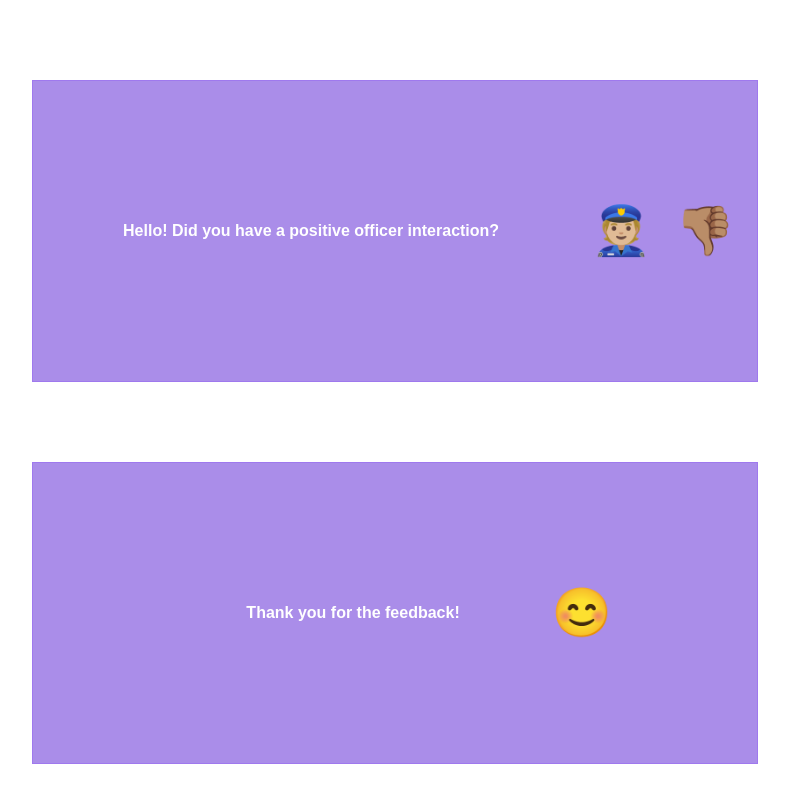
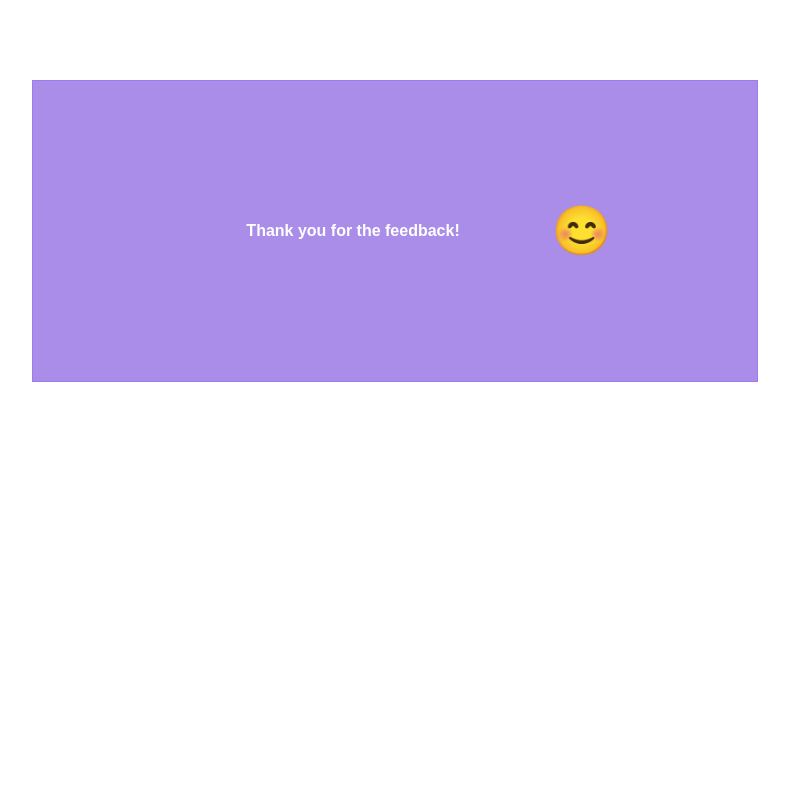
Before and after one commit to charlespaull/yes-no_reviewComponent, a React (Create React App) app in the folder yes-no-user/: page / in a window 1280 px wide. Both pictures are taken after a click on the element "👮🏼‍". Shown: the top 802 px of the page, without its empty margins (245-1034 px from the left). Built offline with nearby package versions, Linux system fonts and the light colour scheme.

Commit message:
rendering works based on T/F state hasUserSubmit! MVP done - want to add counter for y/n reviews.

```diff
--- a/yes-no-user/src/UserReview.js
+++ b/yes-no-user/src/UserReview.js
@@ -15,7 +15,6 @@ class UserReview extends React.Component {
     };
 
     // bound methods for hover on/off emoji, hasUserSubmit methods
-
     this.onHoverEmoji = this.onHoverEmoji.bind(this);
 
     this.offHoverEmoji = this.offHoverEmoji.bind(this);
@@ -51,40 +50,24 @@ class UserReview extends React.Component {
     // console.log(event.target.id); // id is captured on click
     // user submitted a review - change the state to true
     this.setState({
-      // only changing to true, not ! because user only needs to submit once.
+      // note: only changing to true, not ! because user only needs to submit once.
       hasUserSubmit: true
     });
-
     reviewCount = event.target.id;
     console.log("This is the review " + reviewCount);
   }
 
   render() {
-    // logic - if (hasUserSubmit), then return thank you element
-    // return element variable
+    // Note: overall logic - if (this.state.hasUserSubmit), return thank you element - otherwise, review Q component should stay on screen until submit
+
+    let review;
+    // null declared variable - will mutate hold condition of {conditional} if user submits, {review} if not.
+    let conditional = null;
+    // component that shows up when user clicks to submit a review
     let confirmedSubmit;
-    if (this.hasUserSubmit) {
-      confirmedSubmit = (
-        <div className="confirm-container">
-          <div className="confirm">Thank you for the feedback!</div>
-          <div className="smile-emoji">
-            <span
-            id={"smileIcon"}
-            aria-label="jsx-a11y/accessible-emoji"
-            role="img"
-            className={this.state.hoverID === "smileIcon" ? "big" : "small"}
-            onMouseEnter={event => this.onHoverEmoji(event)}
-            onMouseLeave={event => this.offHoverEmoji(event)}
-            >
-              😊
-            </span>
-          </div>
-        </div>
-      );
-    }
 
-    return (
-      <div>
+    // review component before submit
+    review = (
       <div className="review-container">
         <div className="review">
           Hello! Did you have a positive officer interaction?
@@ -95,7 +78,6 @@ class UserReview extends React.Component {
             id={"officerIcon"}
             aria-label="jsx-a11y/accessible-emoji"
             role="img"
-            // path="/reviewSubmitted"
             // logic: IF hoverID state is set to ID (from event.target.id) prop, then return CSS properties for "big"; otherwise, small props
             className={this.state.hoverID === "officerIcon" ? "big" : "small"}
             // eventHandlers for onHover & offHover
@@ -124,9 +106,38 @@ class UserReview extends React.Component {
           </span>
         </div>
       </div>
+    );
 
-      <div>{confirmedSubmit}</div>
+    // confirmed submit component
+    confirmedSubmit = (
+      <div className="confirm-container">
+        <div className="confirm">Thank you for the feedback!</div>
+        <div className="smile-emoji">
+          <span
+            id={"smileIcon"}
+            aria-label="jsx-a11y/accessible-emoji"
+            role="img"
+            className={this.state.hoverID === "smileIcon" ? "big" : "small"}
+            onMouseEnter={event => this.onHoverEmoji(event)}
+            onMouseLeave={event => this.offHoverEmoji(event)}
+          >
+            😊
+          </span>
+        </div>
+      </div>
+    );
 
+    // logic if user has submitted a review - different actions happen
+    if (this.state.hasUserSubmit) {
+      conditional = <div>{confirmedSubmit}</div>;
+    } else {
+      conditional = <div>{review}</div>;
+    }
+
+    return (
+      <div>
+        {/* returns the conditional variable with respective object based on this.state.hasUserSubmit T/F */}
+        {conditional}
       </div>
     );
   }
--- a/yes-no-user/src/userReview.css
+++ b/yes-no-user/src/userReview.css
@@ -1,4 +1,5 @@
-.review-container, .confirm-container {
+.review-container,
+.confirm-container {
   display: flex;
   flex-direction: row;
   justify-content: center;
@@ -11,7 +12,8 @@
   margin: 10vh auto;
 }
 
-.review, .confirm {
+.review,
+.confirm {
   padding: 10vh 10vh;
   font-family: sans-serif;
   font-weight: bold;
@@ -26,7 +28,7 @@ span {
 .big {
   opacity: 0.7;
   font-size: 4em;
-  transition: font-size .4s ease-in-out;
+  transition: font-size 0.4s ease-in-out;
   cursor: pointer;
 }
 
@@ -34,6 +36,5 @@ span {
   opacity: 1;
   transform: scale(0.7);
   font-size: 3em;
-  transition: font .2s ease-out;
-  cursor: pointer;
+  transition: font 0.2s ease-out;
 }
```
